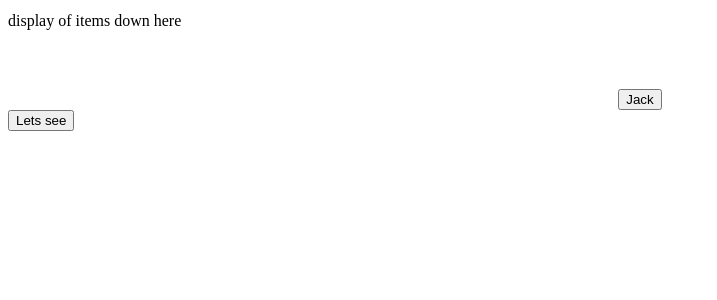
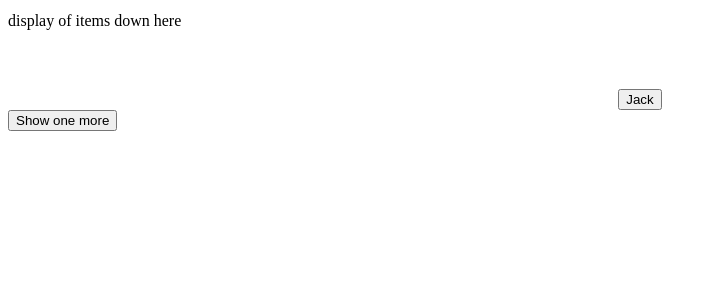
Before and after one commit to noelruiz34/DB-Group15, a PHP site: page / in a window 1280 px wide. Shown: the part 272-572 px from the top of the page, without its empty margins (0-717 px from the left). Run offline with PHP 8.4, Linux system fonts and the light colour scheme; data that the repository does not hold is empty.

Commit message:
Tryna see some

```diff
--- a/index.php
+++ b/index.php
@@ -53,19 +53,7 @@ include 'db.php';
     </center>
 
     <div id="comments">
-
         <?php
-
-            // if(isset($_POST['btn-jack'])){
-            //     $result = $connect->query("select * from student");
-
-            //     echo "<table>";
-            //     while($kid = mysqli_fetch_array($result)){
-            //         echo "<tr><td>". $kid['name']. "</td> <td>". $kid['major']. "</td></tr>";
-            //     }
-            //     echo "</table>";
-            // }
-
             $sql = "select * from student limit 2";
             $result = $connect->query($sql);
 
@@ -74,11 +62,8 @@ include 'db.php';
                 echo "<tr><td>". $kid['name']. "</td> <td>". $kid['major']. "</td></tr>";
             }
             echo "</table>";
-
         ?>
     </div>
-
-
-    <button> Lets see </button>
+    <button> Show one more </button>
 </body>
 </html>
--- a/user-signup.php
+++ b/user-signup.php
@@ -77,8 +77,6 @@ if (!isset($_POST['billing_same']) &&
 }
 
 
-
-
 //Connect to DB
 
 $dsn = 'mysql:host=database-1.cgnsxr0vmecq.us-east-2.rds.amazonaws.com';
```
